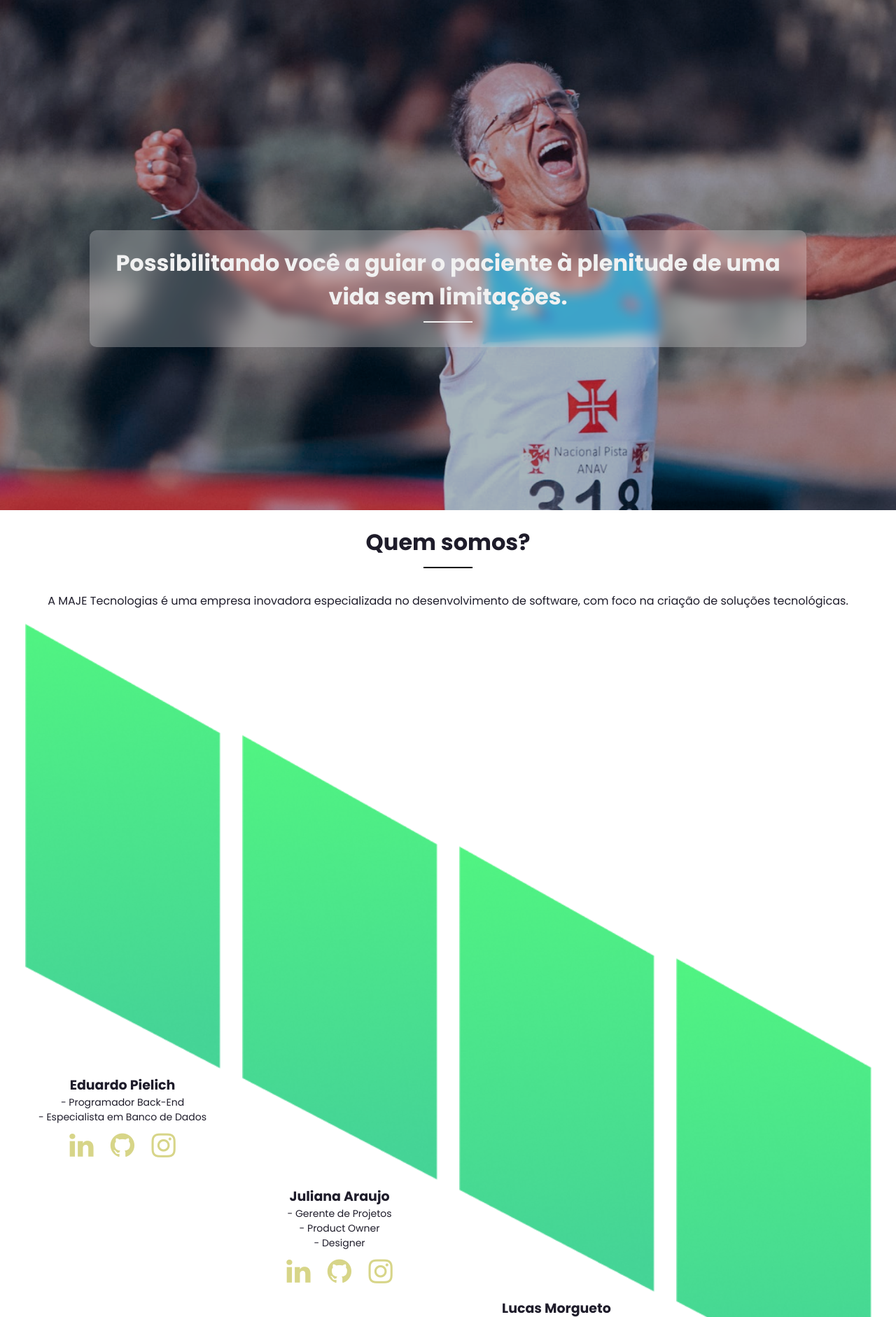
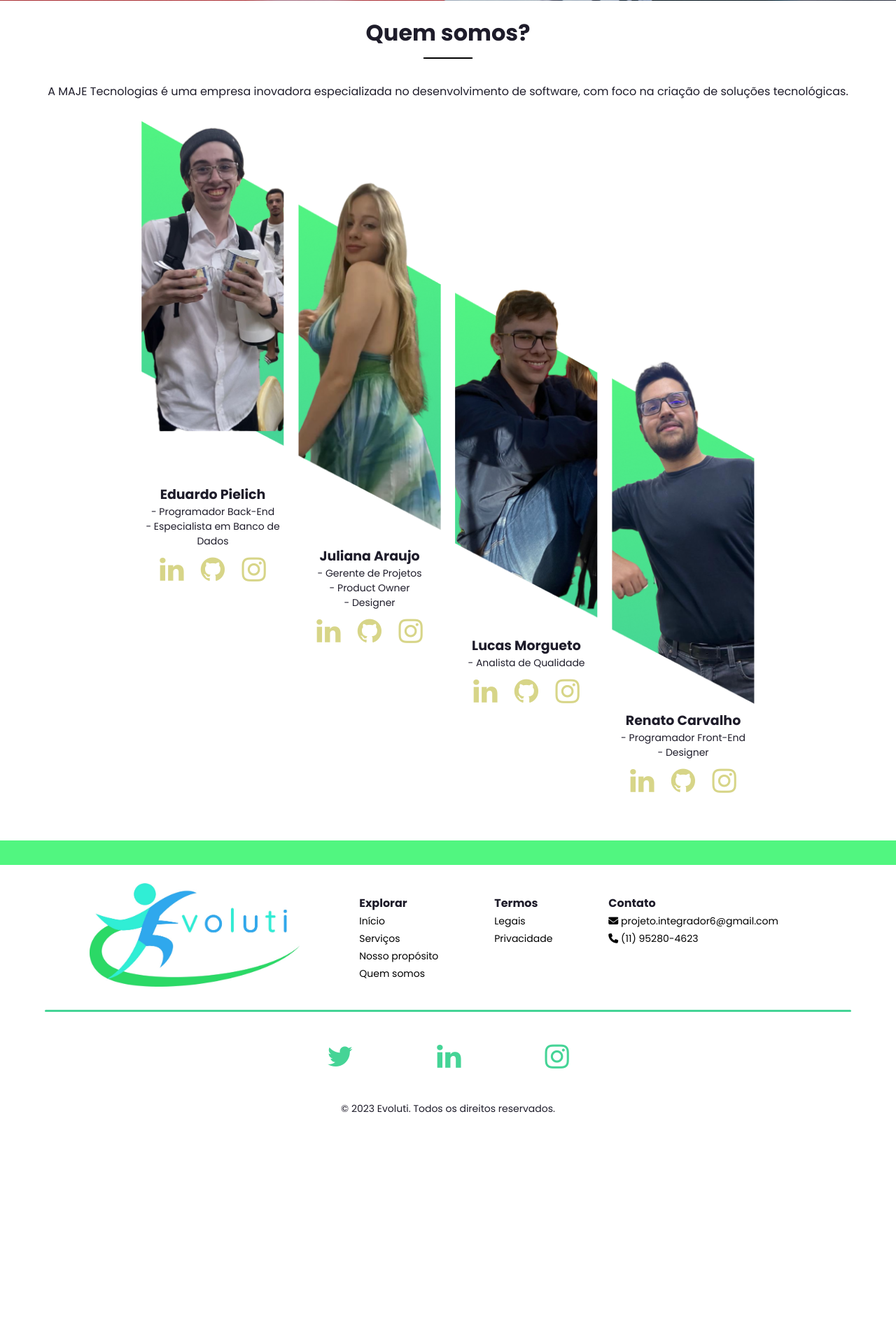
Before and after one commit to MAJE-Tecnologias/Evoluti, a PHP site: page /HTML/index.html in a window 1280 px wide. Shown: the part 2487-4369 px from the top of the page at 70% size. After the commit the page ends 4077 px from the top, so only its background shows below. Run offline with PHP 8.4, Linux system fonts and the light colour scheme; some libraries are stand-ins or nearby versions.

Commit message:
10º Commit
- Criação do Footer (Rodapé)
- Atualização das Imagens na seção "Quem Somos"
- Mudança da seção de "Nosso propósito" para "Serviços"

P.S.: Ainda não foi adicionado a responsividade.

```diff
--- a/CSS/style.css
+++ b/CSS/style.css
@@ -297,7 +336,7 @@ h1{
 
   .container_Cards{
     display: flex;
-    width: 100%;
+    width: 70%;
     justify-content: center;
     margin: 20px;
   }
@@ -314,6 +353,7 @@ h1{
     align-items: center;
     float:left;
     width: 100%;
+    margin: 10px;
 }
 
 .row::after{
@@ -323,7 +363,7 @@ h1{
 }
 
 .card1{
-    width: 90%;
+    width: 100%;
 }
 
 .textoCard1 h1{
@@ -336,13 +376,13 @@ h1{
 
 .card2{
    position: relative;
-   top: 20%;
-   width: 90%;
+   width: 100%;
+   top: 13%;
 }
 
 .textoCard2{
     position: relative;
-    top: 20%;
+    top: 13%;
 }
 
 .textoCard2 h1{
@@ -355,13 +395,13 @@ h1{
 
 .card3{
     position: relative;
-    top: 40%;
-    width: 90%;
+    width: 100%;
+    top: 32%;
  }
 
  .textoCard3{
     position: relative;
-    top: 40%;
+    top: 32%;
 }
 
 .textoCard3 h1{
@@ -374,12 +414,12 @@ h1{
 
  .card4{
     position: relative;
-    top: 60%;
-    width: 90%;
+    top: 48%;
+    width: 100%;
  }
  .textoCard4{
     position: relative;
-    top: 60%;
+    top: 48%;
 }
 
 .textoCard4 h1{
@@ -425,12 +465,87 @@ a:hover,button:hover{
 }
 
 .rodape2{
-    height: 500px;
+    height: 50vh;
     width: 100%;
 }
 
-.rodape2_text{
+.rodape2_conteudo{
+    width: 100%;
+    display: flex;
+    align-items: center;
+    justify-content: space-between;
+    padding: 0 10%;
+}
 
+.logotipo_rodape{
+    width: 300px;
+}
+
+.listas_rodape{
+    display: flex;
+    justify-content: center;
+}
+
+.listas_rodape ul{
+    margin: 20px;
+}
+
+.listas_rodape{
+}
+
+.listas_rodape ul{
+    margin: 40px;
+}
+
+.listas_rodape h1{
+    font-family: Poppins;
+    font-size: 16px;
+    font-style: normal;
+    font-weight: 700;
+    line-height: normal;
+}
+
+.listas_rodape ul li a{
+    font-family: Poppins;
+    font-size: 14px;
+    font-style: normal;
+    font-weight: 400;
+    line-height: normal;
+}
+
+.barrinha_rodape{
+    content: '';
+    width:90%;
+    height: 3px;
+    display: block;
+    margin: 0 auto 34px;
+    border-radius: 500px;
+    background: #45D496;
+}
+
+.redes_rodape{
+    width: 100%;
+    justify-content: space-evenly;
+    text-align: center;
+
+}
+
+#iconesRodape{
+    font-size: 40px;
+    color: #45D496;
+    margin: 10px;
+    padding: 0 50px;
+}
+
+.trademark_rodape{
+
+    text-align: center;
+    padding-top: 34px;
+    font-family: Poppins;
+    font-size: 14px;
+    font-style: normal;
+    font-weight: 400;
+    line-height: normal;
 }
 
 /* --------------------------------------------------------- */
--- a/HTML/index.html
+++ b/HTML/index.html
@@ -11,11 +11,12 @@
 
     <!-- ÍCONES -->
     <link href='https://unpkg.com/boxicons@2.1.4/css/boxicons.min.css' rel='stylesheet'>
-    <link rel="stylesheet" href="https://cdnjs.cloudflare.com/ajax/libs/font-awesome/4.7.0/css/font-awesome.min.css">
+    <link rel="stylesheet" href="https://cdnjs.cloudflare.com/ajax/libs/font-awesome/6.4.0/css/all.min.css">
     <link rel="stylesheet" href="https://cdnjs.cloudflare.com/ajax/libs/font-awesome/4.7.0/css/font-awesome.min.css">
     <!-- -------------------------------------------------------------------------------------------------------- -->
 
     <!-- Javascript -->
+    <script src="https://code.jquery.com/jquery-1.9.1.js"></script>
     <script src="/Javascript/script.js"></script>
     <!-- -------------------------------------- -->
 
@@ -62,32 +63,44 @@
             <p>Analise o progresso dos seus pacientes mergulhando em gráficos e dados que revelam insights valiosos.</p>
             <a href="#" class="home-btn">Começar</a>
         </div>
-        <div class="home-img">
-            <img src="/Imagens/imgfisio.png" alt="fisio">
-        </div>
+    <div class="home-img-container">
+            <img src="/Imagens/imgfisio.png" alt="fisio" class="home-img">
+    </div>
     </section>
 
     <!-- Nossas Soluções -->
 
-    <section class="solucao" id="solucao">
-        <div class="solu-text">
-        <h1 class="solu-titulo">Nossas Soluções</h1>
-        <h2 class="barrinha"></h2>
-        <p>Nossa plataforma foi projetada com recursos específicos para atender às necessidades da área de reabilitação, visando melhorar os
-            resultados e oferecer uma experiência excepcional para os profissionais e seus pacientes.</p>
+    <section class="servicos" id="servicos">
+        <h1 class="serv-titulo"><b>Serviços</b> que oferecem o melhor <b>ecossistema</b> para seu dia-a-dia</h1>
+        <h2 class="barrinha" id="barrinha_serv"></h2>
 
-        <div>
-            <img src="/Imagens/Hexagonos/HexagonoCadPaciente.png" alt="Hexagonos" class="hexagonos">
-            <img src="/Imagens/Hexagonos/HexagonoAtendimento.png" alt="Hexagonos" class="hexagonos">
-            <img src="/Imagens/Hexagonos/HexagonaRelatorios.png" alt="Hexagonos" class="hexagonos">
+        <div class="servicos_conteudo">
+            <div class="slides"></div>
+            <div class="botoes_slides">
+
+                <div class="servicos_text">
+                <h1><a class="botao_slide"><i class="fa-regular fa-circle"></a></i> Prontuário eletrônico</h1>
+                <p>Lorem ipsum dolor sit amet, consectetur adipiscing elit. Cras vestibulum euismod eros, ut tristique enim tincidunt ut.</p>
+                </div>
+
+                <div class="servicos_text">
+                    <h1><a class="botao_slide"><i class="fa-regular fa-circle"></a></i> Prontuário eletrônico</h1>
+                    <p>Lorem ipsum dolor sit amet, consectetur adipiscing elit. Cras vestibulum euismod eros, ut tristique enim tincidunt ut.</p>
+                </div>
+
+                <div class="servicos_text">
+                    <h1><a class="botao_slide"><i class="fa-regular fa-circle"></a></i> Prontuário eletrônico</h1>
+                    <p>Lorem ipsum dolor sit amet, consectetur adipiscing elit. Cras vestibulum euismod eros, ut tristique enim tincidunt ut.</p>
+                </div>
+
+                <div class="servicos_text">
+                    <h1><a class="botao_slide"><i class="fa-regular fa-circle"></a></i> Prontuário eletrônico</h1>
+                    <p>Lorem ipsum dolor sit amet, consectetur adipiscing elit. Cras vestibulum euismod eros, ut tristique enim tincidunt ut.</p>
+                </div>
+
+            </div>
         </div>
 
-            <img src="/Imagens/Hexagonos/HexagonoDocumentacao.png" alt="Hexagonos" class="hexagonos">
-            <img src="/Imagens/Hexagonos/HexagonoProntuario.png" alt="Hexagonos" class="hexagonos">
-            <img src="/Imagens/Hexagonos/HexagonoLGPD.png" alt="Hexagonos" class="hexagonos">
-
-
-        </div>
     </section>
 
     <!-- Login -->
@@ -118,7 +131,7 @@
 
                 <div class="container_Cards">
                     	<div class="coluna">
-                            <img src="/Imagens/background_img_Card.png" alt="backgroundCard1" class="card1">
+                            <img src="/Imagens/QuemSomos/Pielich.png" alt="backgroundCard1" class="card1">
                             <div class="textoCard1">
                             <h1>Eduardo Pielich</h1>
                             <p>- Programador Back-End</p>
@@ -129,7 +142,7 @@
                         </div>
                         </div>
                         <div class="coluna">
-                            <img src="/Imagens/background_img_Card.png" alt="backgroundCard2" class="card2">
+                            <img src="/Imagens/QuemSomos/Juliana.png" alt="backgroundCard2" class="card2">
                             <div class="textoCard2">
                             <h1>Juliana Araujo</h1>
                             <p>- Gerente de Projetos</p>
@@ -141,7 +154,7 @@
                             </div>
                         </div>
                         <div class="coluna">
-                            <img src="/Imagens/background_img_Card.png" alt="backgroundCard3" class="card3">
+                            <img src="/Imagens/QuemSomos/Morgueto.png" alt="backgroundCard3" class="card3">
                             <div class="textoCard3">
                             <h1>Lucas Morgueto</h1>
                             <p>- Analista de Qualidade</p>
@@ -151,7 +164,7 @@
                             </div>
                         </div>
                         <div class="coluna">
-                            <img src="/Imagens/background_img_Card.png" alt="backgroundCard4" class="card4">
+                            <img src="/Imagens/QuemSomos/Renato.png" alt="backgroundCard4" class="card4">
                             <div class="textoCard4">
                             <h1>Renato Carvalho</h1>
                             <p>- Programador Front-End</p>
@@ -166,15 +179,41 @@
             </div>
 
     </section>
-    <div class="rodape">
+    <div class="rodape"></div>
+    <section class="rodape2">
+        <div class="rodape2_conteudo">
+            <p class="logo_rodape" alt="Logotipo"><img src="/Imagens/Logo.jpeg" class="logotipo_rodape"></img></p>
+            <div class="listas_rodape">
+            <ul class="texto_rodape">
+                <h1><li>Explorar</li></h1>
+                <li><a href="#home">Início</a></li>
+                <li><a href="#servicos">Serviços</a></li>
+                <li><a href="#Login">Nosso propósito</a></li>
+                <li><a href="#Sobre">Quem somos</a></li>
+            </ul>
+            <ul class="texto_rodape">
+                <h1><li>Termos</li></h1>
+                <li><a href="">Legais</a></li>
+                <li><a href="">Privacidade</a></li>
+            </ul>
+            <ul class="texto_rodape">
+                <h1><li>Contato</li></h1>
+                <li><a href=""><i class="fa-solid fa-envelope"></i> projeto.integrador6@gmail.com</a></li>
+                <li><a href=""><i class="fa-solid fa-phone"></i> (11) 95280-4623</a></li>
+            </ul>
+            </div>
+        </div>
 
+        <h2 class="barrinha_rodape"></h2>
 
-    </div>
-    <div class="rodape2">
-        <div class="rodape2_text">
+        <div class="redes_rodape">
+            <h2 class="redes_text"><a href=""><i class="fa fa-twitter" id="iconesRodape"></i></a><a><i class="fa fa-linkedin" id="iconesRodape"></i></a><a><i class="fa fa-instagram" id="iconesRodape"></i></a></h2>
+        </div>
 
+        <div class="trademark_rodape">
+            <p>© 2023 Evoluti. Todos os direitos reservados.</p>
         </div>
-    </div>
+    </section>
 </main>
 </body>
 </html>
```
Also changed, not shown: other parts of CSS/style.css (+63 -19 lines), Javascript/script.js (+8 -0 lines), Imagens/QuemSomos/Group 1.png (added), Imagens/QuemSomos/Juliana.png (added), Imagens/QuemSomos/Morgueto.png (added), Imagens/QuemSomos/Pielich.png (added), Imagens/QuemSomos/Renato.png (added).
